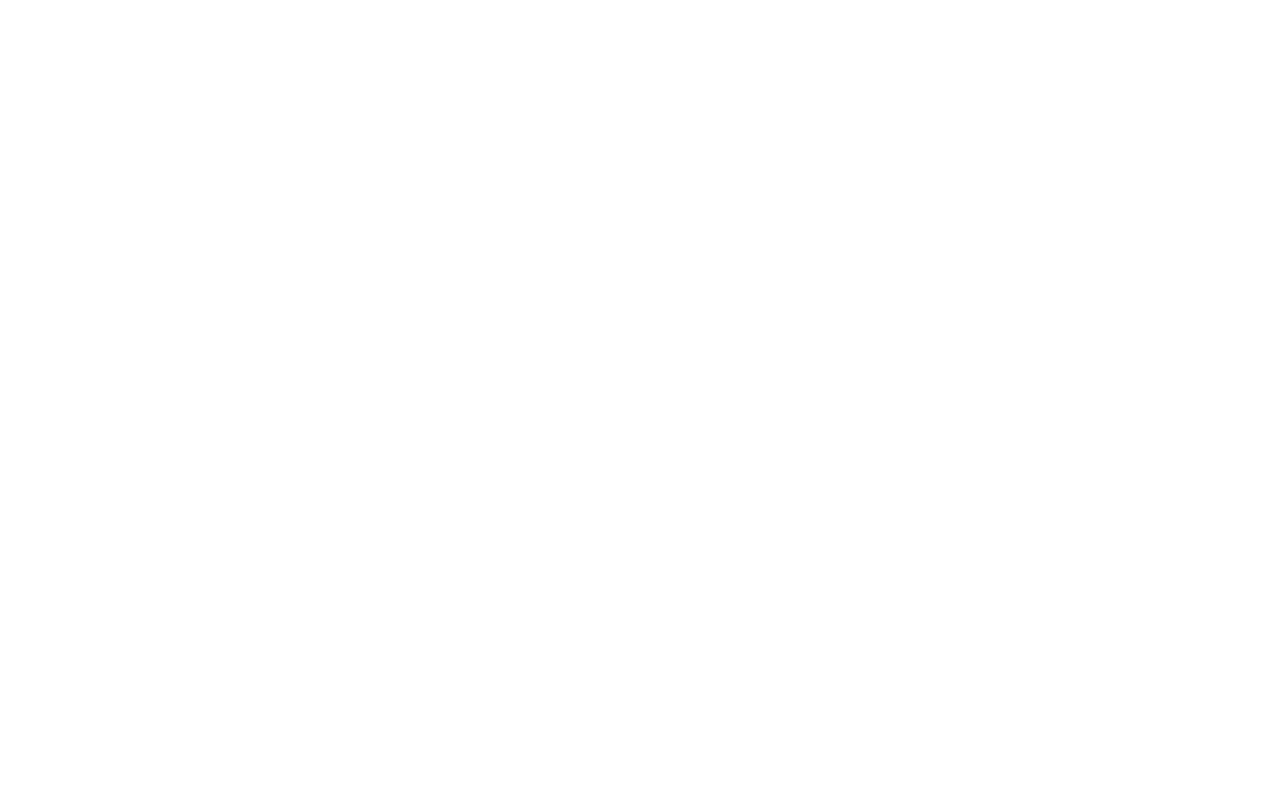
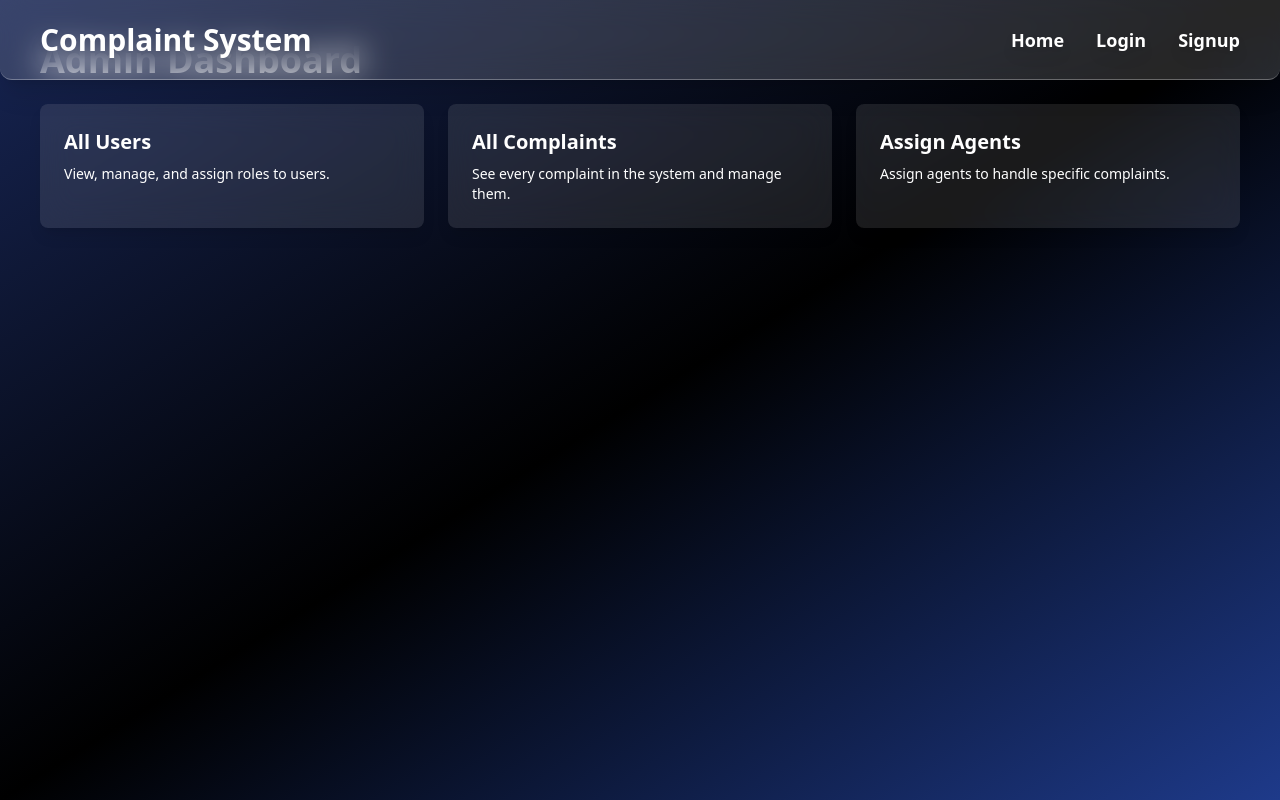
Before and after one commit to OneTeraByte7/SmartBridge-Internship, a React (Create React App) app in the folder client/: page /dashboard/admin in a window 1280 px wide. Before the commit this address had no page. Built offline with nearby package versions, Linux system fonts and the light colour scheme; the HTML template or start-up script is replaced by a standard one.

Commit message:
Pages:Dashboard

```diff
--- a/client/src/App.jsx
+++ b/client/src/App.jsx
@@ -2,6 +2,9 @@
 import Landing from "./pages/Landing"
 import Login from "./pages/Login"
 import Signup from "./pages/Signup"
+import DashboardUser from "./pages/DashboardUser"
+import DashboardAgent from "./pages/DashboardAgent"
+import DashboardAdmin from "./pages/DashboardAdmin"
 
 export default function App() {
   return (
@@ -10,6 +13,11 @@
         <Route path="/" element={<Landing />} />
         <Route path="/login" element={<Login />} />
         <Route path="/signup" element={<Signup />} />
+
+        {/* Dashboards */}
+        <Route path="/dashboard/user" element={<DashboardUser />} />
+        <Route path="/dashboard/agent" element={<DashboardAgent />} />
+        <Route path="/dashboard/admin" element={<DashboardAdmin />} />
       </Routes>
     </BrowserRouter>
   )
--- /dev/null
+++ b/client/src/pages/DashboardAdmin.jsx
@@ -0,0 +1,26 @@
+import Header from "../components/Header"
+
+export default function DashboardAdmin() {
+  return (
+    <>
+      <Header />
+      <div className="min-h-screen bg-gradient-to-br from-blue-950 via-black to-blue-900 text-white p-10">
+        <h1 className="text-4xl font-bold mb-6">Admin Dashboard</h1>
+        <div className="grid gap-6 grid-cols-1 sm:grid-cols-2 lg:grid-cols-3">
+          <div className="bg-white/10 p-6 rounded-lg shadow-lg backdrop-blur-lg">
+            <h2 className="text-xl font-semibold mb-2">All Users</h2>
+            <p className="text-sm">View, manage, and assign roles to users.</p>
+          </div>
+          <div className="bg-white/10 p-6 rounded-lg shadow-lg backdrop-blur-lg">
+            <h2 className="text-xl font-semibold mb-2">All Complaints</h2>
+            <p className="text-sm">See every complaint in the system and manage them.</p>
+          </div>
+          <div className="bg-white/10 p-6 rounded-lg shadow-lg backdrop-blur-lg">
+            <h2 className="text-xl font-semibold mb-2">Assign Agents</h2>
+            <p className="text-sm">Assign agents to handle specific complaints.</p>
+          </div>
+        </div>
+      </div>
+    </>
+  )
+}
--- /dev/null
+++ b/client/src/pages/DashboardAgent.jsx
@@ -0,0 +1,22 @@
+import Header from "../components/Header"
+
+export default function DashboardAgent() {
+  return (
+    <>
+      <Header />
+      <div className="min-h-screen bg-gradient-to-br from-blue-950 via-black to-blue-900 text-white p-10">
+        <h1 className="text-4xl font-bold mb-6">Agent Dashboard</h1>
+        <div className="grid gap-6 grid-cols-1 sm:grid-cols-2 lg:grid-cols-3">
+          <div className="bg-white/10 p-6 rounded-lg shadow-lg backdrop-blur-lg">
+            <h2 className="text-xl font-semibold mb-2">Assigned Complaints</h2>
+            <p className="text-sm">Manage and resolve complaints assigned to you.</p>
+          </div>
+          <div className="bg-white/10 p-6 rounded-lg shadow-lg backdrop-blur-lg">
+            <h2 className="text-xl font-semibold mb-2">Resolution History</h2>
+            <p className="text-sm">Track complaints you’ve resolved and their feedback.</p>
+          </div>
+        </div>
+      </div>
+    </>
+  )
+}
--- /dev/null
+++ b/client/src/pages/DashboardUser.jsx
@@ -0,0 +1,22 @@
+import Header from "../components/Header"
+
+export default function DashboardUser() {
+  return (
+    <>
+      <Header />
+      <div className="min-h-screen bg-gradient-to-br from-blue-950 via-black to-blue-900 text-white p-10">
+        <h1 className="text-4xl font-bold mb-6">User Dashboard</h1>
+        <div className="grid gap-6 grid-cols-1 sm:grid-cols-2 lg:grid-cols-3">
+          <div className="bg-white/10 p-6 rounded-lg shadow-lg backdrop-blur-lg">
+            <h2 className="text-xl font-semibold mb-2">Submit Complaint</h2>
+            <p className="text-sm">Raise a new complaint and track your previous submissions.</p>
+          </div>
+          <div className="bg-white/10 p-6 rounded-lg shadow-lg backdrop-blur-lg">
+            <h2 className="text-xl font-semibold mb-2">Complaint History</h2>
+            <p className="text-sm">View and track the status of all complaints filed.</p>
+          </div>
+        </div>
+      </div>
+    </>
+  )
+}
--- a/client/src/pages/Login.jsx
+++ b/client/src/pages/Login.jsx
@@ -1,4 +1,5 @@
 import { useState } from "react"
+import { useNavigate } from "react-router-dom"
 import Header from "../components/Header"
 
 export default function Login() {
@@ -6,6 +7,7 @@
   const [loading, setLoading] = useState(false)
   const [error, setError] = useState("")
   const [success, setSuccess] = useState("")
+  const navigate = useNavigate()
 
   const handleChange = e => {
     setForm(prev => ({ ...prev, [e.target.name]: e.target.value }))
@@ -24,9 +26,17 @@
       })
       const data = await res.json()
       if (!res.ok) throw new Error(data.error || "Login failed")
+
+      // Save user data to localStorage
+      localStorage.setItem("user", JSON.stringify(data))
+
       setSuccess("Login successful! Redirecting...")
       setForm({ email: "", password: "" })
-      // TODO: Handle redirect or token saving here
+
+      // Role-based redirect
+      if (data.role === "admin") navigate("/dashboard/admin")
+      else if (data.role === "agent") navigate("/dashboard/agent")
+      else navigate("/dashboard/user")
     } catch (err) {
       setError(err.message)
     } finally {
```
